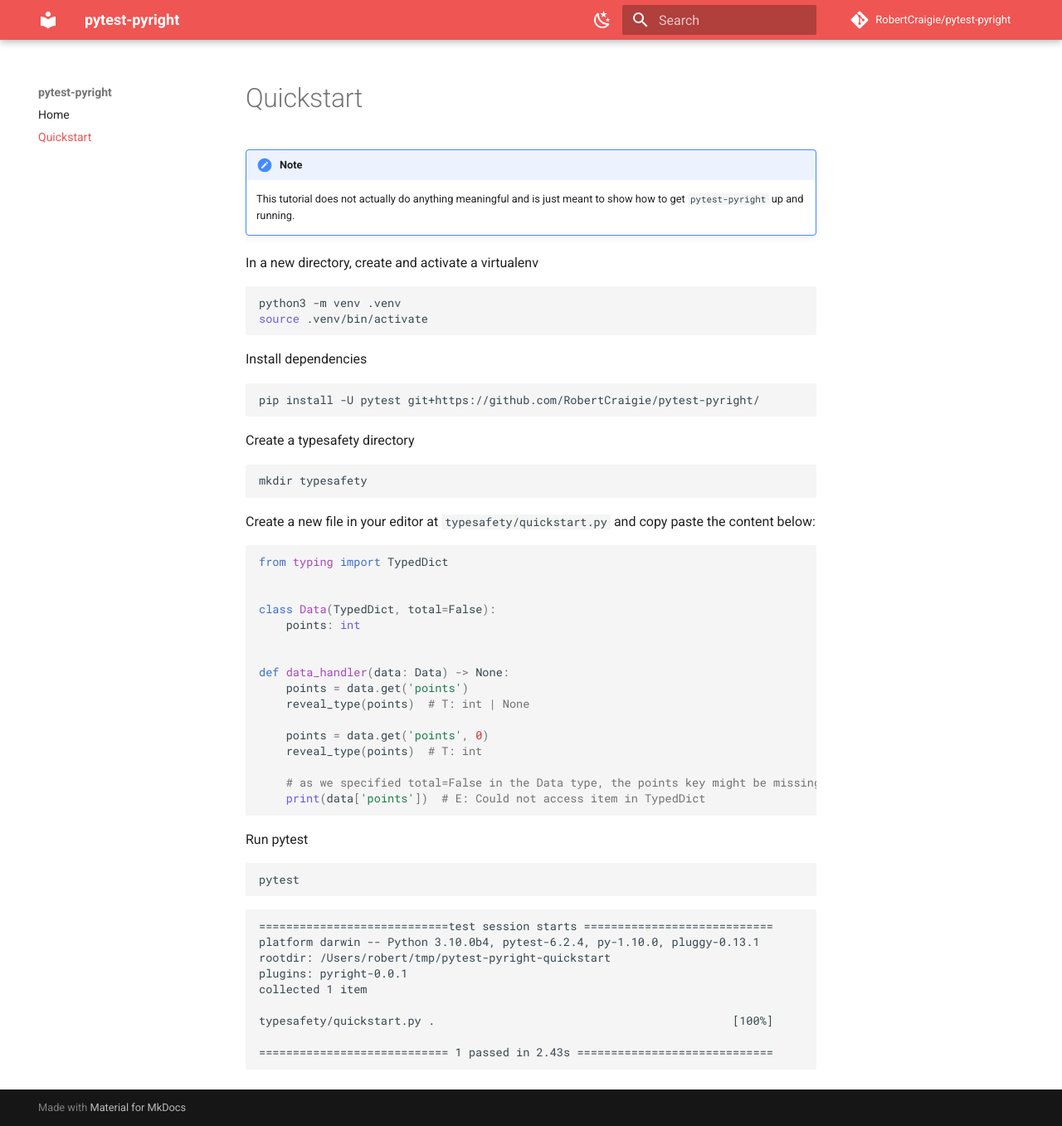
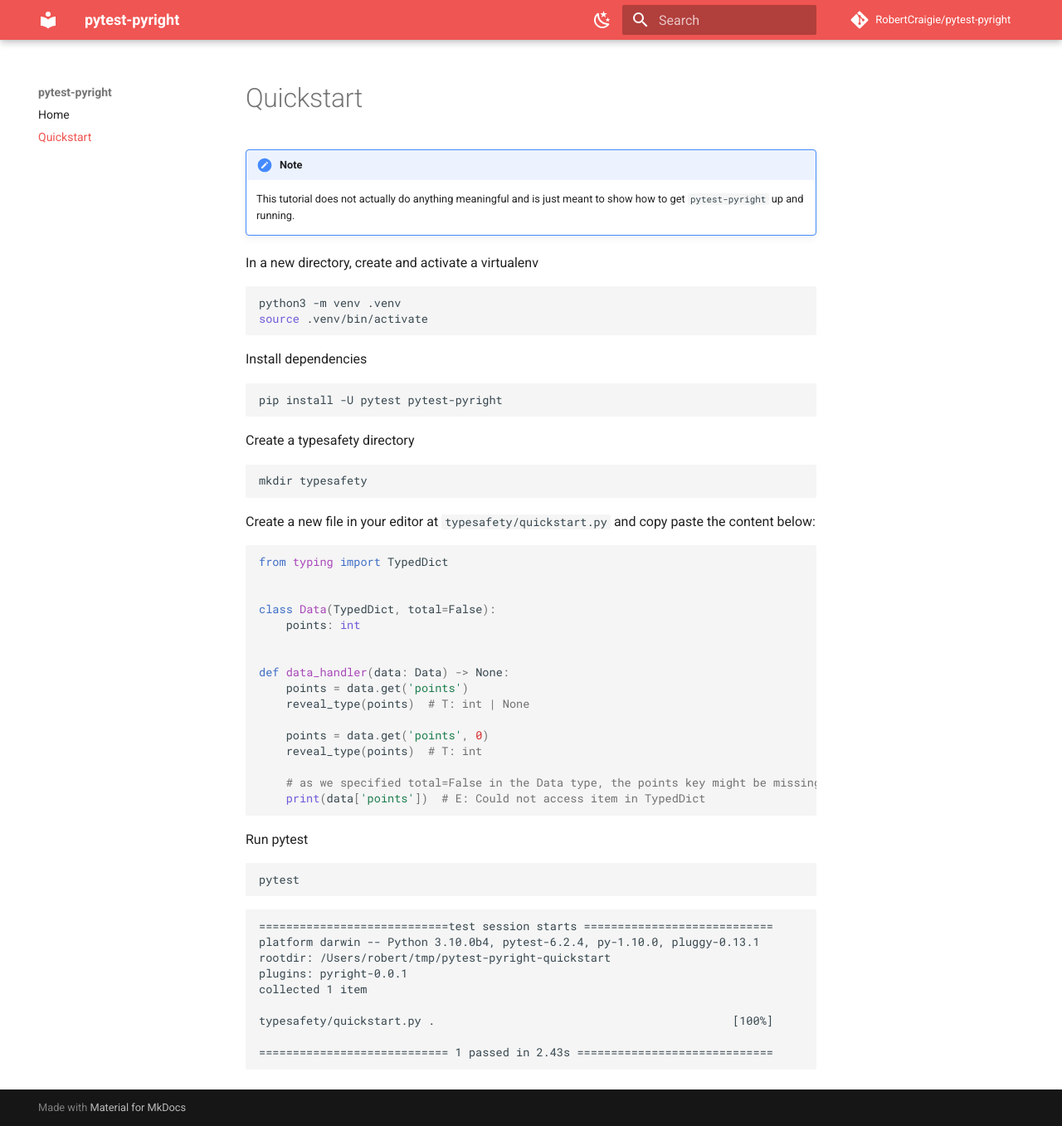
Before and after one commit to RobertCraigie/pytest-pyright, an MkDocs documentation site: the page built from docs/quickstart.md, in a window 1280 px wide and 1357 px high. Shown: the whole window at 83% size. Built offline with MkDocs 1.6.1 and Material for MkDocs 9.7.7, drawn with Linux system fonts in a browser that asks for light colours; comment, search, counter and statistics services are not loaded.

Commit message:
docs(quickstart): install from PyPi package

````diff
--- a/docs/quickstart.md
+++ b/docs/quickstart.md
@@ -13,7 +13,7 @@
 Install dependencies
 
 ```sh
-pip install -U pytest git+https://github.com/RobertCraigie/pytest-pyright/
+pip install -U pytest pytest-pyright
 ```
 
 Create a typesafety directory
````
